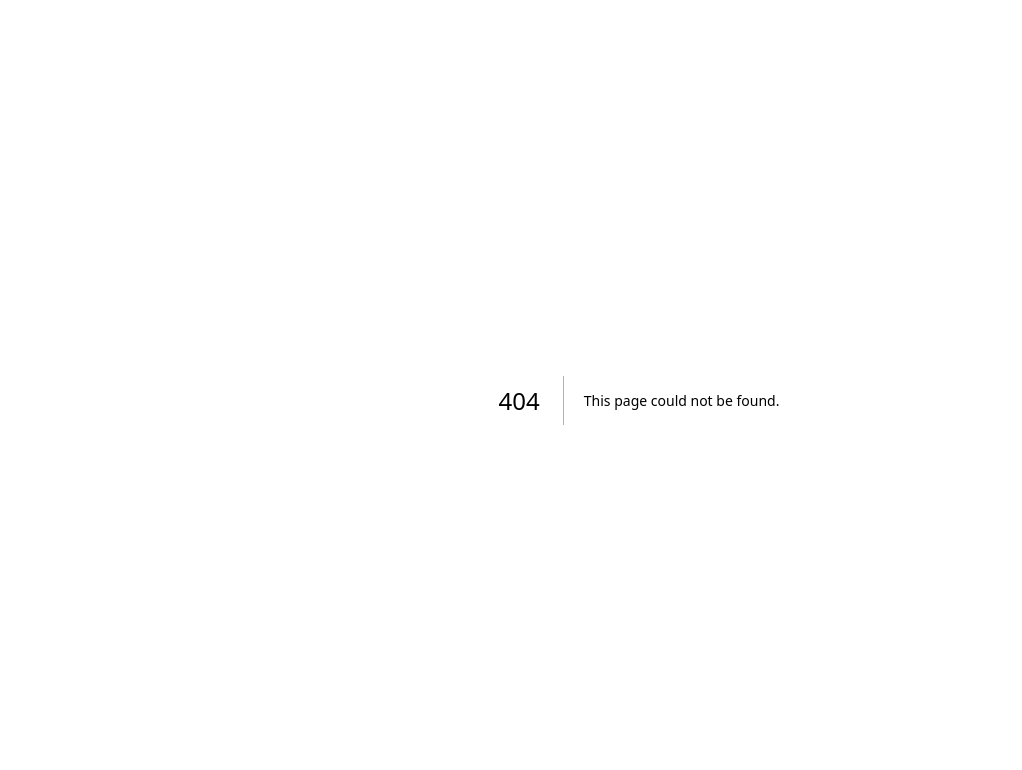
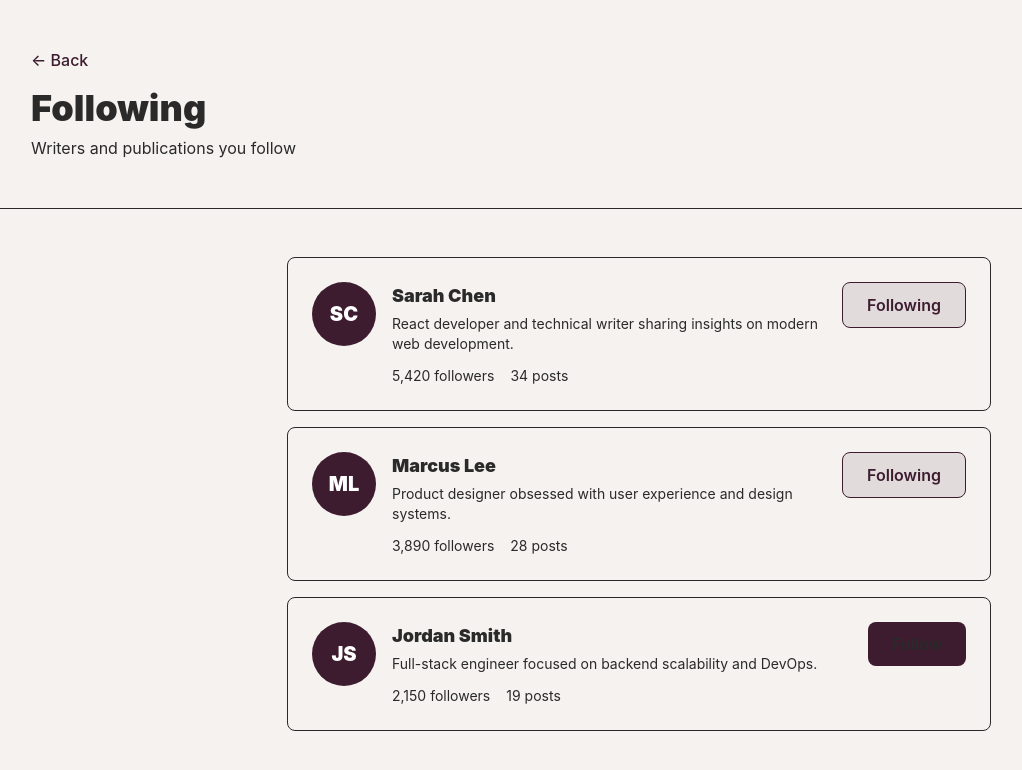
Before and after one commit to Loicet/Phase-Two-Capstone-Project, a Next.js app in the folder my-blog/: page /dashboard/following in a window 1280 px wide. Before the commit this address had no page. Shown: the top 770 px of the page, without its empty margins (1-1023 px from the left). Built offline with nearby package versions, Linux system fonts and the light colour scheme.

Commit message:
Added the following page

```diff
--- /dev/null
+++ b/my-blog/src/app/dashboard/following/page.tsx
@@ -0,0 +1,105 @@
+'use client';
+
+import Link from 'next/link';
+import { Button } from '../../components/ui/Button';
+import { useState } from 'react';
+
+interface Writer {
+  id: string;
+  name: string;
+  bio: string;
+  followers: number;
+  posts: number;
+  avatar: string;
+  isFollowing: boolean;
+}
+
+const writers: Writer[] = [
+  {
+    id: '1',
+    name: 'Sarah Chen',
+    bio: 'React developer and technical writer sharing insights on modern web development.',
+    followers: 5420,
+    posts: 34,
+    avatar: 'SC',
+    isFollowing: true,
+  },
+  {
+    id: '2',
+    name: 'Marcus Lee',
+    bio: 'Product designer obsessed with user experience and design systems.',
+    followers: 3890,
+    posts: 28,
+    avatar: 'ML',
+    isFollowing: true,
+  },
+  {
+    id: '3',
+    name: 'Jordan Smith',
+    bio: 'Full-stack engineer focused on backend scalability and DevOps.',
+    followers: 2150,
+    posts: 19,
+    avatar: 'JS',
+    isFollowing: false,
+  },
+];
+
+export default function FollowingPage() {
+  const [followingList, setFollowingList] = useState(writers);
+
+  const toggleFollow = (id: string) => {
+    setFollowingList(
+      followingList.map((w) =>
+        w.id === id ? { ...w, isFollowing: !w.isFollowing } : w
+      )
+    );
+  };
+
+  return (
+    <div className="min-h-screen bg-background">
+      {/* Header */}
+      <div className="px-8 py-12 border-b border-border">
+        <Link href="/dashboard">
+          <button className="text-primary hover:text-primary/80 mb-4 font-medium">← Back</button>
+        </Link>
+        <h1 className="text-4xl font-black text-foreground">Following</h1>
+        <p className="text-muted-foreground mt-2">Writers and publications you follow</p>
+      </div>
+
+      <div className="max-w-3xl mx-auto px-8 py-12">
+        <div className="space-y-4">
+          {followingList.map((writer) => (
+            <div
+              key={writer.id}
+              className="flex items-start justify-between p-6 bg-background border border-border rounded-lg hover:border-primary/30 transition-colors"
+            >
+              <div className="flex items-start gap-4 flex-1">
+                <div className="w-16 h-16 rounded-full bg-gradient-to-br from-primary to-secondary flex items-center justify-center text-xl font-black text-white flex-shrink-0">
+                  {writer.avatar}
+                </div>
+                <div>
+                  <h3 className="text-lg font-black text-foreground">{writer.name}</h3>
+                  <p className="text-foreground/70 text-sm mt-1 mb-3">{writer.bio}</p>
+                  <div className="flex gap-4 text-sm text-muted-foreground">
+                    <span>{writer.followers.toLocaleString()} followers</span>
+                    <span>{writer.posts} posts</span>
+                  </div>
+                </div>
+              </div>
+              <Button
+                onClick={() => toggleFollow(writer.id)}
+                className={`ml-4 flex-shrink-0 ${
+                  writer.isFollowing
+                    ? 'bg-secondary/10 text-secondary border border-secondary hover:bg-secondary/20'
+                    : 'bg-primary text-primary-foreground hover:bg-primary/90'
+                }`}
+              >
+                {writer.isFollowing ? 'Following' : 'Follow'}
+              </Button>
+            </div>
+          ))}
+        </div>
+      </div>
+    </div>
+  );
+}
```
